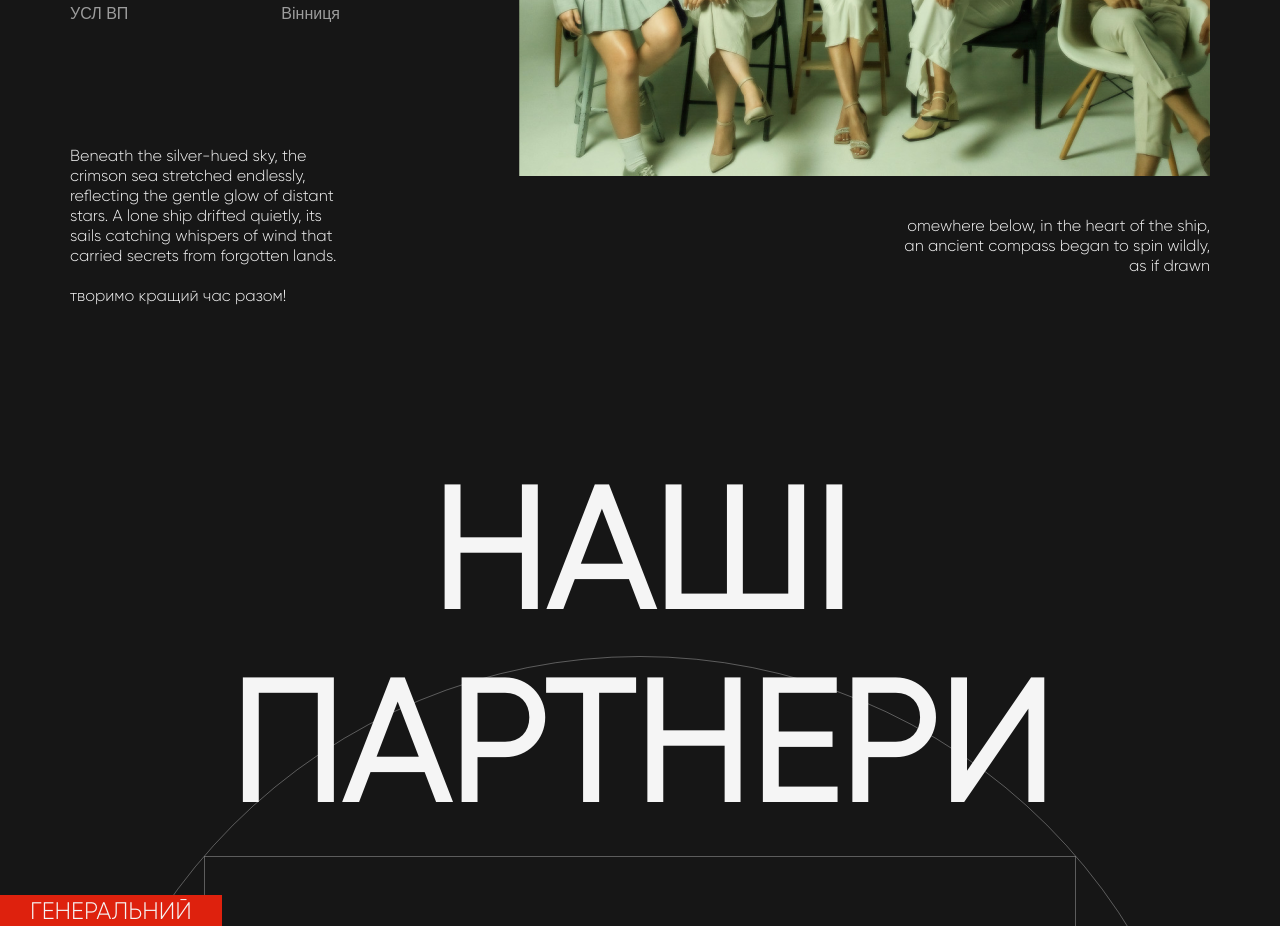
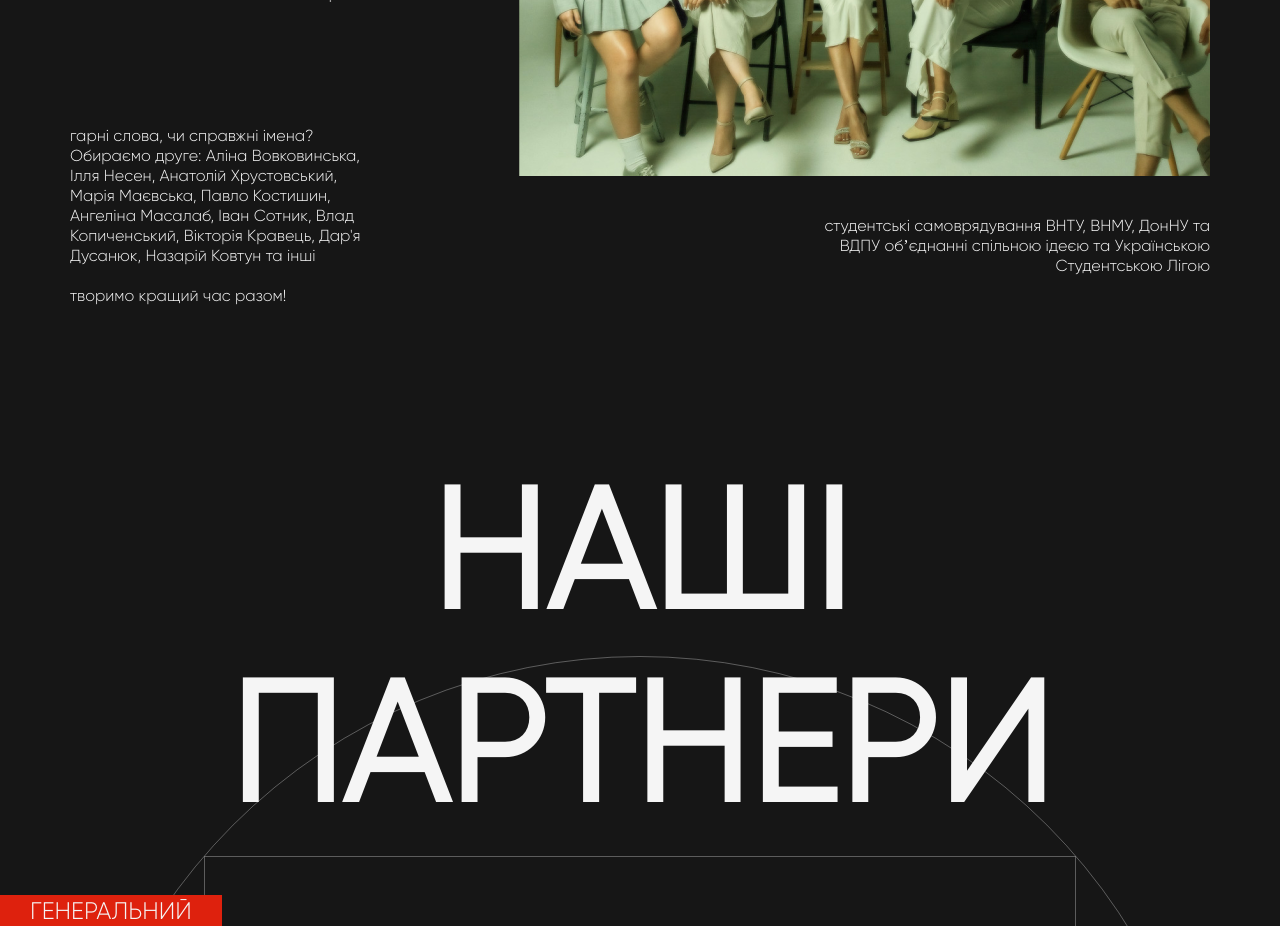
Before and after one commit to usl-vinnytsia/po-deal-24, a React (Create React App) app: page / in a window 1280 px wide. Shown: the part 2380-3306 px from the top of the page. Built offline with nearby package versions, Linux system fonts and the light colour scheme.

Commit message:
texts were replaced in about

```diff
--- a/src/components/Team/Team.jsx
+++ b/src/components/Team/Team.jsx
@@ -14,8 +14,17 @@ const Team = () => {
             <span>Вінниця</span>
           </div>
           <p className='team-left-descr'>
-            Beneath the silver-hued sky, the crimson sea stretched endlessly, reflecting the gentle glow of distant stars.
-            A lone ship drifted quietly, its sails catching whispers of wind that carried secrets from forgotten lands.
+          гарні слова, чи справжні імена?
+          Обираємо друге:
+          Аліна Вовковинська,
+          Ілля Несен,
+          Анатолій Хрустовський,
+          Марія Маєвська,
+          Павло Костишин,
+          Ангеліна Масалаб,
+          Іван Сотник,
+          Влад Копиченський,
+          Вікторія Кравець, Дар'я Дусанюк, Назарій Ковтун та інші
             <br></br>
             <br></br>
             творимо кращий час разом!
@@ -25,7 +34,7 @@ const Team = () => {
           <img src={teamRight} alt="" className='team-right-img' />
           <span className='team-right-title'>знайомимось з командою</span>
 
-          <p className='team-right-descr'>omewhere below, in the heart of the ship, an ancient compass began to spin wildly, as if drawn</p>
+          <p className='team-right-descr'>студентські самоврядування ВНТУ, ВНМУ, ДонНУ та ВДПУ обʼєднанні спільною ідеєю та Українською Студентською Лігою</p>
         </aside>
       </div>
 
--- a/src/components/Team/Team.scss
+++ b/src/components/Team/Team.scss
@@ -44,7 +44,7 @@
 
 .team-left-descr {
   margin-top: 123px;
-  width: 274px;
+  width: 300px;
   color: $light-color;
   font-family: $font-light;
   font-size: 16px;
@@ -84,7 +84,7 @@
 
 .team-right-descr {
   position: relative;
-  width: 315px;
+  width: 400px;
   margin-top: 580px;
   text-align: right;
   color: $light-color;
```
